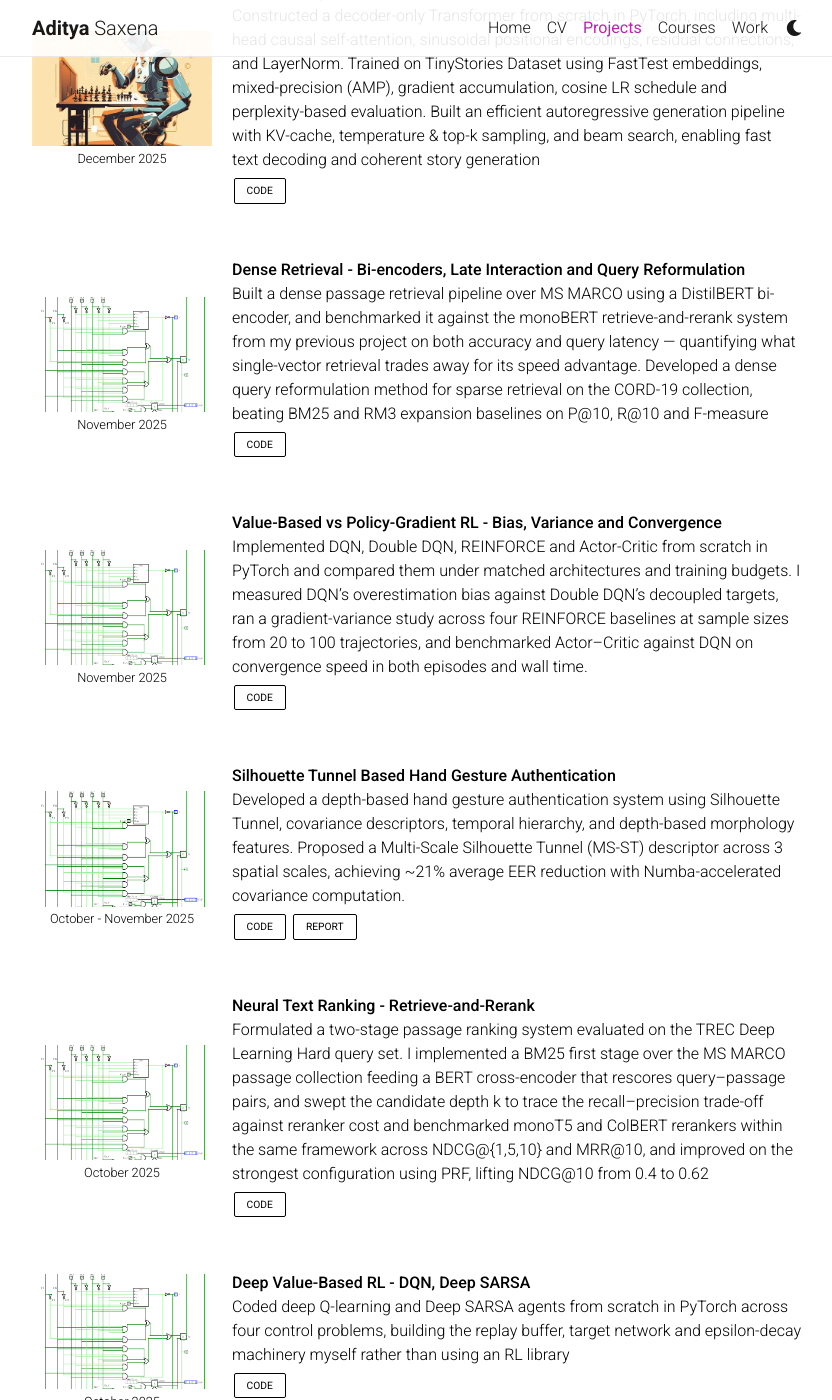
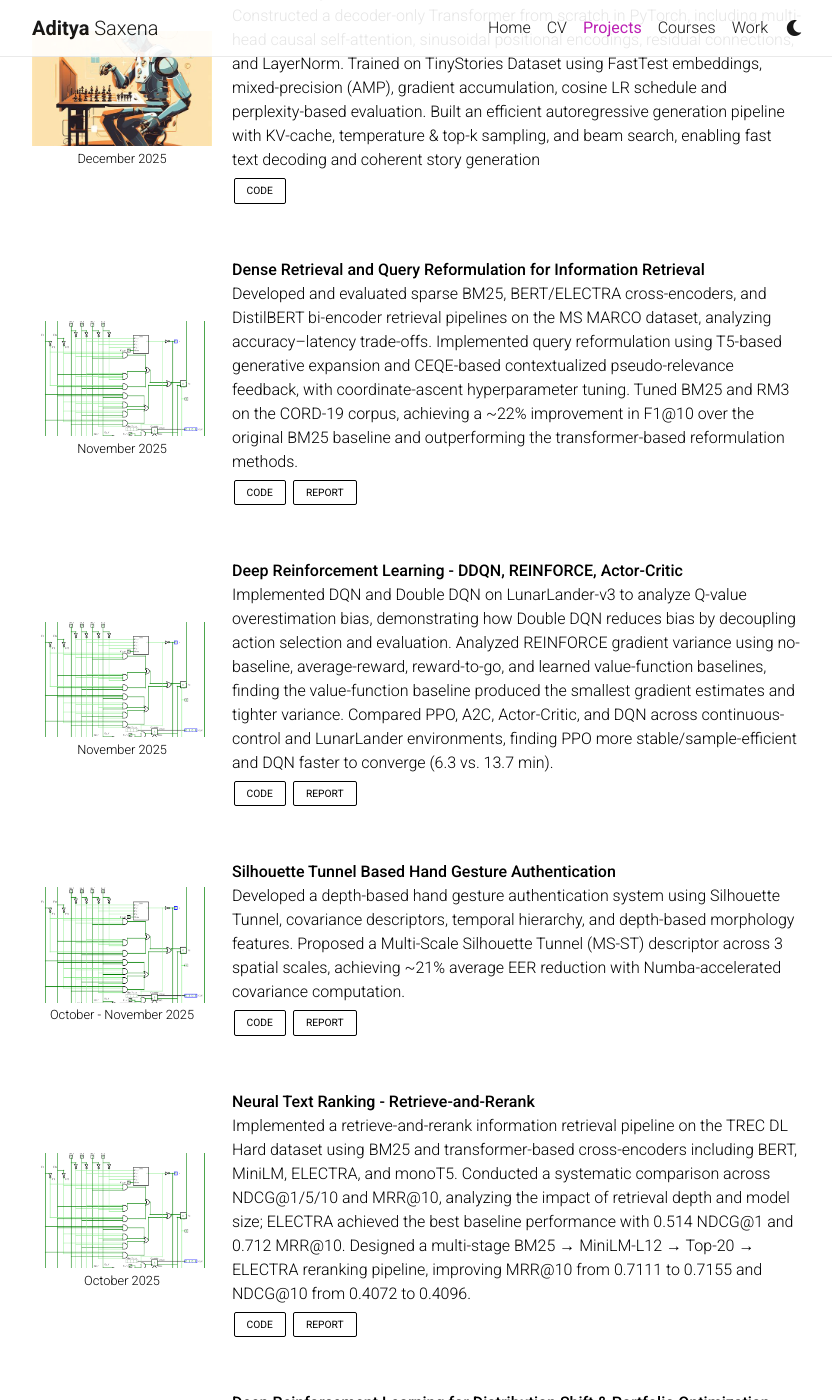
Before and after one commit to adityaaa2511/adityaaa2511.github.io, a Jekyll site: the page built from _pages/projects.md, in a window 1280 px wide and 1400 px high, scrolled down 2823 px. Shown: the whole window, without its empty margins (223-1055 px from the left). Built offline with Jekyll 4.4.1, drawn with Linux system fonts in a browser that asks for light colours; nearby versions of some CDN libraries; comment, search, counter and statistics services are not loaded; a style sheet for code colours, icons or effects is not loaded; some of the changed text lies outside the part shown.

Commit message:
Added reports for sem-7 projects

```diff
--- a/_data/projects.yml
+++ b/_data/projects.yml
@@ -63,7 +63,7 @@
     src: /assets/img/project/tictactoe.png
     alt:
   date: March 2026
-  description: Implemented Natural Policy Gradient, TRPO, and Conservative Policy Iteration from first principles in PyTorch, building TRPO's conjugate-gradient solver, Fisher-vector products, and KL-constrained backtracking line search without RL libraries — then benchmarked the from-scratch TRPO against sb3-contrib on Hopper-v4 and HalfCheetah-v4 across 3 seeds
+  description: Implemented Natural Policy Gradient, TRPO, and Conservative Policy Iteration from first principles in PyTorch, building TRPO's conjugate-gradient solver, Fisher-vector products, and KL-constrained backtracking line search without RL libraries — then benchmarked the from-scratch TRPO against sb3-contrib on Hopper-v4 and HalfCheetah-v4 across 3 seeds.
   links:
     code: https://github.com/Spandan2003/tic-tac-toe-game
     demo: /assets/img/project/tictactoe_video.mp4
@@ -106,29 +106,29 @@
     blog:
     report:
 
-- title: Dense Retrieval - Bi-encoders, Late Interaction and Query Reformulation
+- title: Dense Retrieval and Query Reformulation for Information Retrieval
   image:
     src: /assets/img/project/EE224.png
     alt:
   date: November 2025
-  description: Built a dense passage retrieval pipeline over MS MARCO using a DistilBERT bi-encoder, and benchmarked it against the monoBERT retrieve-and-rerank system from my previous project on both accuracy and query latency — quantifying what single-vector retrieval trades away for its speed advantage. Developed a dense query reformulation method for sparse retrieval on the CORD-19 collection, beating BM25 and RM3 expansion baselines on P@10, R@10 and F-measure
+  description: Developed and evaluated sparse BM25, BERT/ELECTRA cross-encoders, and DistilBERT bi-encoder retrieval pipelines on the MS MARCO dataset, analyzing accuracy–latency trade-offs. Implemented query reformulation using T5-based generative expansion and CEQE-based contextualized pseudo-relevance feedback, with coordinate-ascent hyperparameter tuning. Tuned BM25 and RM3 on the CORD-19 corpus, achieving a ~22% improvement in F1@10 over the original BM25 baseline and outperforming the transformer-based reformulation methods.
   links:
     code: https://github.com/adityaaa2511/COL764-Information-Retrieval-and-Web-Search
     demo:
     model:
-    report:
+    report: /assets/pdf/project/splade.pdf
 
-- title: Value-Based vs Policy-Gradient RL - Bias, Variance and Convergence
+- title: Deep Reinforcement Learning - DDQN, REINFORCE, Actor-Critic
   image:
     src: /assets/img/project/EE224.png
     alt:
   date: November 2025
-  description: Implemented DQN, Double DQN, REINFORCE and Actor-Critic from scratch in PyTorch and compared them under matched architectures and training budgets. I measured DQN's overestimation bias against Double DQN's decoupled targets, ran a gradient-variance study across four REINFORCE baselines at sample sizes from 20 to 100 trajectories, and benchmarked Actor–Critic against DQN on convergence speed in both episodes and wall time.
+  description: Implemented DQN and Double DQN on LunarLander-v3 to analyze Q-value overestimation bias, demonstrating how Double DQN reduces bias by decoupling action selection and evaluation. Analyzed REINFORCE gradient variance using no-baseline, average-reward, reward-to-go, and learned value-function baselines, finding the value-function baseline produced the smallest gradient estimates and tighter variance. Compared PPO, A2C, Actor-Critic, and DQN across continuous-control and LunarLander environments, finding PPO more stable/sample-efficient and DQN faster to converge (6.3 vs. 13.7 min).
   links:
     code: https://github.com/adityaaa2511/AIL-722-Reinforcement-Learning
     demo:
     model:
-    report:
+    report: /assets/pdf/project/AIL722_Assignment4.pdf
 
 - title: Silhouette Tunnel Based Hand Gesture Authentication
   image:
@@ -147,25 +147,25 @@
     src: /assets/img/project/EE224.png
     alt:
   date: October 2025
-  description: Formulated a two-stage passage ranking system evaluated on the TREC Deep Learning Hard query set. I implemented a BM25 first stage over the MS MARCO passage collection feeding a BERT cross-encoder that rescores query–passage pairs, and swept the candidate depth k to trace the recall–precision trade-off against reranker cost and benchmarked monoT5 and ColBERT rerankers within the same framework across NDCG@{1,5,10} and MRR@10, and improved on the strongest configuration using PRF, lifting NDCG@10 from 0.4 to 0.62
+  description: Implemented a retrieve-and-rerank information retrieval pipeline on the TREC DL Hard dataset using BM25 and transformer-based cross-encoders including BERT, MiniLM, ELECTRA, and monoT5. Conducted a systematic comparison across NDCG@1/5/10 and MRR@10, analyzing the impact of retrieval depth and model size; ELECTRA achieved the best baseline performance with 0.514 NDCG@1 and 0.712 MRR@10. Designed a multi-stage BM25 → MiniLM-L12 → Top-20 → ELECTRA reranking pipeline, improving MRR@10 from 0.7111 to 0.7155 and NDCG@10 from 0.4072 to 0.4096.
   links:
     code: https://github.com/adityaaa2511/COL764-Information-Retrieval-and-Web-Search
     demo:
     model:
-    report:
+    report: assets/pdf/project/COL764_Assignment3.pdf
 
 
-- title: Deep Value-Based RL - DQN, Deep SARSA
+- title: Deep Reinforcement Learning for Distribution Shift & Portfolio Optimization
   image:
     src: /assets/img/project/EE224.png
     alt:
   date: October 2025
-  description: Coded deep Q-learning and Deep SARSA agents from scratch in PyTorch across four control problems, building the replay buffer, target network and epsilon-decay machinery myself rather than using an RL library
+  description: Constructed Deep Q-Networks (DQN) with linear and non-linear Q-networks, experience replay, target networks, and ε-greedy exploration, evaluating generalization under distribution shift in a modified Cliff Walking environment. Implemented Deep SARSA with neural Q-function approximation and on-policy experience replay for Lunar Lander-v2, achieving a mean reward of 278.5 ± 19 over 100 evaluation episodes. Applied DQN to portfolio optimization, comparing final-wealth maximization against a risk-aware objective across 100 seeds; the risk-aware agent achieved 72.865 mean final wealth with 15.53 std., versus 65 with 16.8 std. for final-wealth maximization.
   links:
     code: https://github.com/adityaaa2511/AIL-722-Reinforcement-Learning
     demo:
     model:
-    report:
+    report: assets/pdf/project/AIL722_Assignment3.pdf
 
 - title: Concurrent Network Server from Scratch
   image:
```
Also changed, not shown: 4 other files.
